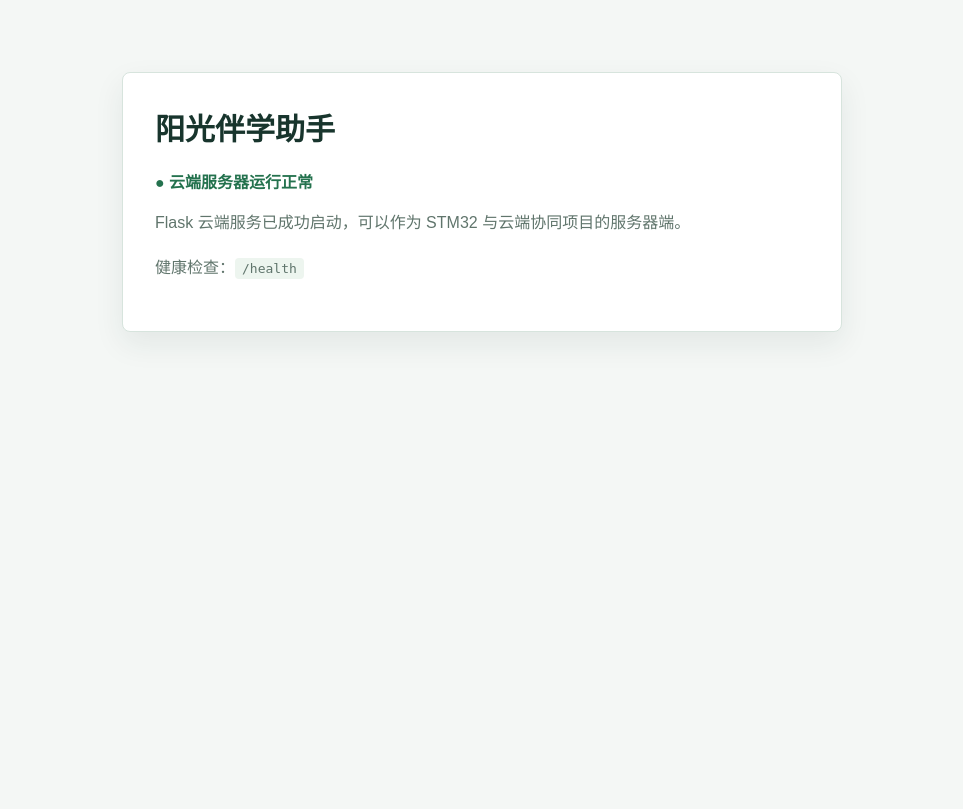
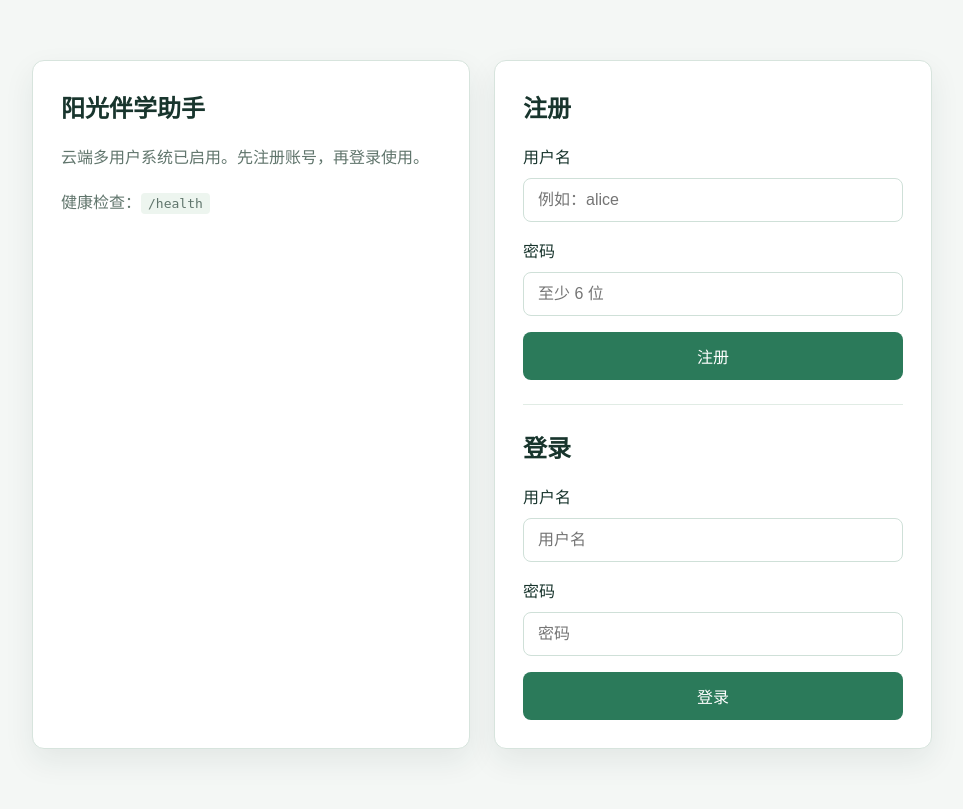
Before and after one commit to ChenLeidkzx/STM32, a Flask app: page / in a window 1280 px wide. Shown: the whole page, without its empty margins (158-1121 px from the left). Before the commit the page ends 336 px from the top, so only its background shows below. Run offline with Flask 3, Linux system fonts and the light colour scheme.

Commit message:
auto-sync: update files

```diff
--- a/software/deploy/app.py
+++ b/software/deploy/app.py
@@ -1,9 +1,133 @@
 # -*- coding: utf-8 -*-
 """阳光伴学助手云端服务。"""
 
-from flask import Flask, jsonify, render_template
+import hashlib
+import os
+import sqlite3
+import uuid
+
+from flask import Flask, jsonify, render_template, request
+
+BASE_DIR = os.path.dirname(os.path.abspath(__file__))
+DB_PATH = os.path.join(BASE_DIR, "users.db")
 
 app = Flask(__name__)
+app.config["SECRET_KEY"] = "sunshine-study-assistant-secret-key"
+
+
+def get_db_connection():
+    """创建数据库连接。"""
+    conn = sqlite3.connect(DB_PATH)
+    conn.row_factory = sqlite3.Row
+    return conn
+
+
+def init_db():
+    """初始化用户和会话表。"""
+    with get_db_connection() as conn:
+        conn.execute(
+            """
+            CREATE TABLE IF NOT EXISTS users (
+                id INTEGER PRIMARY KEY AUTOINCREMENT,
+                username TEXT NOT NULL UNIQUE,
+                password_hash TEXT NOT NULL,
+                created_at TIMESTAMP DEFAULT CURRENT_TIMESTAMP
+            )
+            """
+        )
+        conn.execute(
+            """
+            CREATE TABLE IF NOT EXISTS sessions (
+                id INTEGER PRIMARY KEY AUTOINCREMENT,
+                user_id INTEGER NOT NULL,
+                token TEXT NOT NULL UNIQUE,
+                created_at TIMESTAMP DEFAULT CURRENT_TIMESTAMP,
+                FOREIGN KEY(user_id) REFERENCES users(id)
+            )
+            """
+        )
+        conn.commit()
+
+
+def hash_password(password):
+    return hashlib.sha256(password.encode("utf-8")).hexdigest()
+
+
+def get_user_by_username(username):
+    with get_db_connection() as conn:
+        row = conn.execute(
+            "SELECT id, username, password_hash FROM users WHERE username = ?",
+            (username,),
+        ).fetchone()
+    return dict(row) if row else None
+
+
+def create_user(username, password):
+    with get_db_connection() as conn:
+        cursor = conn.execute(
+            "INSERT INTO users (username, password_hash) VALUES (?, ?)",
+            (username, hash_password(password)),
+        )
+        conn.commit()
+        return cursor.lastrowid
+
+
+def create_session(user_id):
+    token = uuid.uuid4().hex
+    with get_db_connection() as conn:
+        conn.execute(
+            "INSERT INTO sessions (user_id, token) VALUES (?, ?)",
+            (user_id, token),
+        )
+        conn.commit()
+    return token
+
+
+def get_user_from_token(token):
+    if not token:
+        return None
+    with get_db_connection() as conn:
+        row = conn.execute(
+            """
+            SELECT u.id, u.username
+            FROM sessions s
+            JOIN users u ON s.user_id = u.id
+            WHERE s.token = ?
+            """,
+            (token,),
+        ).fetchone()
+    if row is None:
+        return None
+    return {"id": row["id"], "username": row["username"]}
+
+
+def get_token_from_request():
+    auth_header = request.headers.get("Authorization", "")
+    if auth_header.startswith("Bearer "):
+        return auth_header.split(" ", 1)[1].strip()
+    return request.args.get("token") or request.headers.get("X-Token")
+
+
+def require_login():
+    """要求用户必须登录，否则返回 (None, error_response)。"""
+    token = get_token_from_request()
+    user = get_user_from_token(token)
+    if user is None:
+        return None, (jsonify({"error": "未登录或 token 无效"}), 401)
+    return user, None
+
+
+def row_to_log(row):
+    if row is None:
+        return None
+    return {
+        "id": row["id"],
+        "title": row["title"],
+        "content": row["content"],
+        "created_at": row["created_at"],
+        "updated_at": row["updated_at"],
+    }
+
 
 @app.route("/")
 def index():
@@ -14,7 +138,216 @@ def index():
 @app.route("/health")
 def health():
     """返回服务器健康状态。"""
-    return jsonify({"ok": True, "service": "sunshine-study-assistant"})
+    with get_db_connection() as conn:
+        count = conn.execute("SELECT COUNT(*) FROM users").fetchone()[0]
+    return jsonify({
+        "ok": True,
+        "service": "sunshine-study-assistant",
+        "user_count": count,
+    })
+
+
+@app.route("/register", methods=["POST"])
+def register():
+    """注册新用户。"""
+    payload = request.get_json(silent=True) or {}
+    username = (payload.get("username") or "").strip()
+    password = payload.get("password") or ""
+
+    if not username or not password:
+        return jsonify({"error": "username 和 password 不能为空"}), 400
+    if len(username) < 3 or len(password) < 6:
+        return jsonify({"error": "username 至少 3 位，password 至少 6 位"}), 400
+
+    if get_user_by_username(username):
+        return jsonify({"error": "用户名已存在"}), 409
+
+    user_id = create_user(username, password)
+    token = create_session(user_id)
+
+    return jsonify({
+        "message": "注册成功",
+        "token": token,
+        "user": {"id": user_id, "username": username},
+    }), 201
+
+
+@app.route("/login", methods=["POST"])
+def login():
+    """登录并返回用户 token。"""
+    payload = request.get_json(silent=True) or {}
+    username = (payload.get("username") or "").strip()
+    password = payload.get("password") or ""
+
+    user = get_user_by_username(username)
+    if not user or user["password_hash"] != hash_password(password):
+        return jsonify({"error": "用户名或密码错误"}), 401
+
+    token = create_session(user["id"])
+    return jsonify({
+        "message": "登录成功",
+        "token": token,
+        "user": {"id": user["id"], "username": user["username"]},
+    })
+
+
+@app.route("/logout", methods=["POST"])
+def logout():
+    """注销当前登录的 token。"""
+    token = get_token_from_request()
+    if not token:
+        return jsonify({"error": "缺少 token"}), 401
+
+    with get_db_connection() as conn:
+        conn.execute("DELETE FROM sessions WHERE token = ?", (token,))
+        conn.commit()
+
+    return jsonify({"message": "已退出登录"})
+
+
+@app.route("/me")
+def get_current_user():
+    """获取当前登录用户信息。"""
+    token = get_token_from_request()
+    user = get_user_from_token(token)
+    if user is None:
+        return jsonify({"error": "未登录或 token 无效"}), 401
+    return jsonify({"user": user})
+
+
+@app.route("/users")
+def list_users():
+    """返回所有用户列表（已登录用户可访问）。"""
+    token = get_token_from_request()
+    user = get_user_from_token(token)
+    if user is None:
+        return jsonify({"error": "未登录或 token 无效"}), 401
+
+    with get_db_connection() as conn:
+        rows = conn.execute(
+            "SELECT id, username, created_at FROM users ORDER BY id ASC"
+        ).fetchall()
+
+    return jsonify({
+        "user": user,
+        "users": [
+            {"id": row["id"], "username": row["username"], "created_at": row["created_at"]}
+            for row in rows
+        ],
+    })
+
+
+@app.route("/study/add", methods=["POST"])
+def add_study_log():
+    """添加当前用户的学习记录。"""
+    user, error = require_login()
+    if error is not None:
+        return error
+
+    payload = request.get_json(silent=True) or {}
+    title = (payload.get("title") or "").strip()
+    content = (payload.get("content") or "").strip()
+
+    if not title or not content:
+        return jsonify({"error": "title 和 content 不能为空"}), 400
+
+    with get_db_connection() as conn:
+        cursor = conn.execute(
+            "INSERT INTO study_logs (user_id, title, content) VALUES (?, ?, ?)",
+            (user["id"], title, content),
+        )
+        conn.commit()
+        row = conn.execute(
+            "SELECT id, user_id, title, content, created_at, updated_at FROM study_logs WHERE id = ?",
+            (cursor.lastrowid,),
+        ).fetchone()
+
+    return jsonify({
+        "message": "学习记录已保存",
+        "log": row_to_log(row),
+    }), 201
+
+
+@app.route("/study/list", methods=["GET"])
+def list_study_logs():
+    """返回当前用户的学习记录列表。"""
+    user, error = require_login()
+    if error is not None:
+        return error
+
+    with get_db_connection() as conn:
+        rows = conn.execute(
+            "SELECT id, user_id, title, content, created_at, updated_at FROM study_logs WHERE user_id = ? ORDER BY created_at DESC",
+            (user["id"],),
+        ).fetchall()
+
+    return jsonify({
+        "user": user,
+        "logs": [row_to_log(row) for row in rows],
+    })
+
+
+@app.route("/study/<int:log_id>", methods=["GET", "PUT", "DELETE"])
+def study_log_detail(log_id):
+    """查看、更新或删除当前用户自己的学习记录。"""
+    user, error = require_login()
+    if error is not None:
+        return error
+
+    with get_db_connection() as conn:
+        row = conn.execute(
+            "SELECT id, user_id, title, content, created_at, updated_at FROM study_logs WHERE id = ? AND user_id = ?",
+            (log_id, user["id"]),
+        ).fetchone()
+
+        if row is None:
+            return jsonify({"error": "记录不存在或不属于当前用户"}), 404
+
+        if request.method == "GET":
+            return jsonify({"log": row_to_log(row)})
+
+        if request.method == "DELETE":
+            conn.execute("DELETE FROM study_logs WHERE id = ?", (log_id,))
+            conn.commit()
+            return jsonify({"message": "学习记录已删除", "id": log_id})
+
+        payload = request.get_json(silent=True) or {}
+        title = (payload.get("title") or row["title"]).strip()
+        content = (payload.get("content") or row["content"]).strip()
+        if not title or not content:
+            return jsonify({"error": "title 和 content 不能为空"}), 400
+
+        conn.execute(
+            "UPDATE study_logs SET title = ?, content = ?, updated_at = CURRENT_TIMESTAMP WHERE id = ?",
+            (title, content, log_id),
+        )
+        conn.commit()
+        updated = conn.execute(
+            "SELECT id, user_id, title, content, created_at, updated_at FROM study_logs WHERE id = ?",
+            (log_id,),
+        ).fetchone()
+        return jsonify({"message": "学习记录已更新", "log": row_to_log(updated)})
+
+
+# 在 users 表创建之前，确保 study_logs 表存在
+with get_db_connection() as conn:
+    conn.execute(
+        """
+        CREATE TABLE IF NOT EXISTS study_logs (
+            id INTEGER PRIMARY KEY AUTOINCREMENT,
+            user_id INTEGER NOT NULL,
+            title TEXT NOT NULL,
+            content TEXT NOT NULL,
+            created_at TIMESTAMP DEFAULT CURRENT_TIMESTAMP,
+            updated_at TIMESTAMP DEFAULT CURRENT_TIMESTAMP,
+            FOREIGN KEY(user_id) REFERENCES users(id)
+        )
+        """
+    )
+    conn.commit()
+
+
+init_db()
 
 
 if __name__ == "__main__":
--- a/software/deploy/templates/index.html
+++ b/software/deploy/templates/index.html
@@ -3,25 +3,148 @@
 <head>
     <meta charset="UTF-8">
     <meta name="viewport" content="width=device-width, initial-scale=1.0">
-    <title>阳光伴学助手 · 云端</title>
+    <title>阳光伴学助手 · 登录</title>
     <style>
-         body { font-family: "PingFang SC", "Microsoft YaHei", sans-serif;
-             max-width: 720px; margin: 0 auto; padding: 72px 24px;
-             background: #f4f7f5; color: #18352d; }
-         .panel { background: #fff; border: 1px solid #d7e4dd;
-               border-radius: 8px; padding: 32px; box-shadow: 0 12px 30px rgba(24, 53, 45, .08); }
-         h1 { margin-top: 0; font-size: 30px; }
-         .status { color: #24724e; font-weight: bold; }
-         .hint { color: #60756c; line-height: 1.8; }
-         code { background: #edf5ef; padding: 3px 7px; border-radius: 4px; }
+        body {
+            font-family: "PingFang SC", "Microsoft YaHei", sans-serif;
+            max-width: 900px;
+            margin: 0 auto;
+            padding: 60px 20px;
+            background: #f4f7f5;
+            color: #18352d;
+        }
+        .container {
+            display: grid;
+            grid-template-columns: 1fr 1fr;
+            gap: 24px;
+        }
+        .panel {
+            background: #fff;
+            border: 1px solid #d7e4dd;
+            border-radius: 12px;
+            padding: 28px;
+            box-shadow: 0 12px 30px rgba(24, 53, 45, .08);
+        }
+        h1, h2 { margin-top: 0; }
+        input {
+            width: 100%;
+            box-sizing: border-box;
+            padding: 12px 14px;
+            margin: 10px 0 16px;
+            border: 1px solid #cfe0d8;
+            border-radius: 8px;
+            font-size: 16px;
+        }
+        button {
+            width: 100%;
+            border: none;
+            border-radius: 8px;
+            background: #2b7a5a;
+            color: white;
+            padding: 12px 14px;
+            font-size: 16px;
+            cursor: pointer;
+        }
+        button:hover { background: #23664d; }
+        .status {
+            margin-top: 18px;
+            padding: 10px 12px;
+            border-radius: 8px;
+            background: #edf7f1;
+            color: #1a6242;
+            display: none;
+        }
+        .status.error {
+            background: #fff1f0;
+            color: #a63b35;
+        }
+        .hint {
+            color: #60756c;
+            line-height: 1.8;
+        }
+        code { background: #edf5ef; padding: 3px 7px; border-radius: 4px; }
+        @media (max-width: 760px) {
+            .container { grid-template-columns: 1fr; }
+        }
     </style>
 </head>
 <body>
-    <main class="panel">
-        <h1>阳光伴学助手</h1>
-        <p class="status">● 云端服务器运行正常</p>
-        <p class="hint">Flask 云端服务已成功启动，可以作为 STM32 与云端协同项目的服务器端。</p>
-        <p class="hint">健康检查：<code>/health</code></p>
+    <main class="container">
+        <section class="panel">
+            <h1>阳光伴学助手</h1>
+            <p class="hint">云端多用户系统已启用。先注册账号，再登录使用。</p>
+            <p class="hint">健康检查：<code>/health</code></p>
+            <div id="status" class="status"></div>
+        </section>
+
+        <section class="panel">
+            <h2>注册</h2>
+            <form id="registerForm">
+                <label>用户名</label>
+                <input type="text" id="registerUsername" placeholder="例如：alice" required>
+                <label>密码</label>
+                <input type="password" id="registerPassword" placeholder="至少 6 位" required>
+                <button type="submit">注册</button>
+            </form>
+
+            <hr style="margin: 24px 0; border: 0; border-top: 1px solid #e1ece5;">
+
+            <h2>登录</h2>
+            <form id="loginForm">
+                <label>用户名</label>
+                <input type="text" id="loginUsername" placeholder="用户名" required>
+                <label>密码</label>
+                <input type="password" id="loginPassword" placeholder="密码" required>
+                <button type="submit">登录</button>
+            </form>
+        </section>
     </main>
+
+    <script>
+        function showStatus(message, isError = false) {
+            const status = document.getElementById('status');
+            status.textContent = message;
+            status.style.display = 'block';
+            status.classList.toggle('error', isError);
+        }
+
+        async function sendJson(url, payload) {
+            const response = await fetch(url, {
+                method: 'POST',
+                headers: { 'Content-Type': 'application/json' },
+                body: JSON.stringify(payload)
+            });
+            const data = await response.json();
+            if (!response.ok) {
+                throw new Error(data.error || '请求失败');
+            }
+            return data;
+        }
+
+        document.getElementById('registerForm').addEventListener('submit', async function (event) {
+            event.preventDefault();
+            try {
+                const username = document.getElementById('registerUsername').value.trim();
+                const password = document.getElementById('registerPassword').value;
+                const result = await sendJson('/register', { username, password });
+                showStatus('注册成功：' + result.user.username + '，token 已生成');
+            } catch (error) {
+                showStatus(error.message, true);
+            }
+        });
+
+        document.getElementById('loginForm').addEventListener('submit', async function (event) {
+            event.preventDefault();
+            try {
+                const username = document.getElementById('loginUsername').value.trim();
+                const password = document.getElementById('loginPassword').value;
+                const result = await sendJson('/login', { username, password });
+                localStorage.setItem('sunshine_token', result.token);
+                showStatus('登录成功：' + result.user.username + '，已保存 token');
+            } catch (error) {
+                showStatus(error.message, true);
+            }
+        });
+    </script>
 </body>
 </html>
```
Also changed, not shown: software/deploy/users.db (added).
